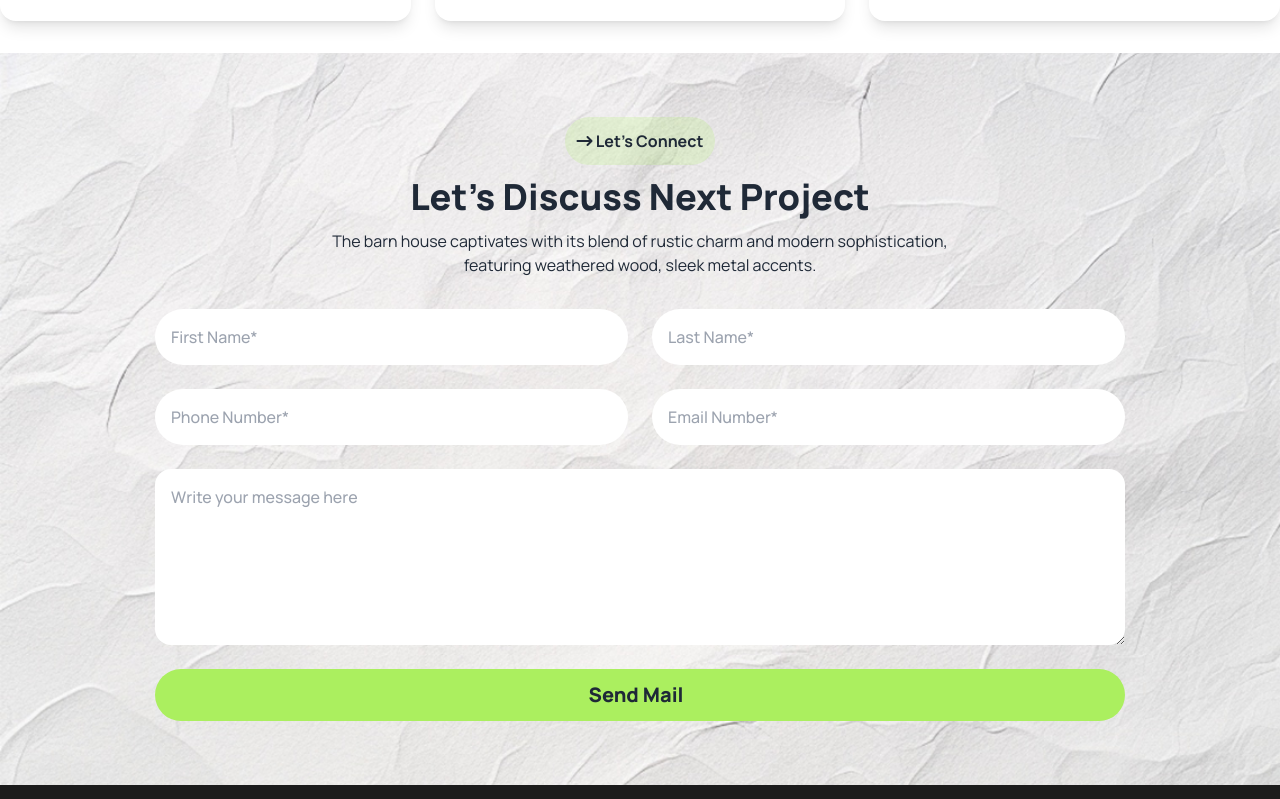
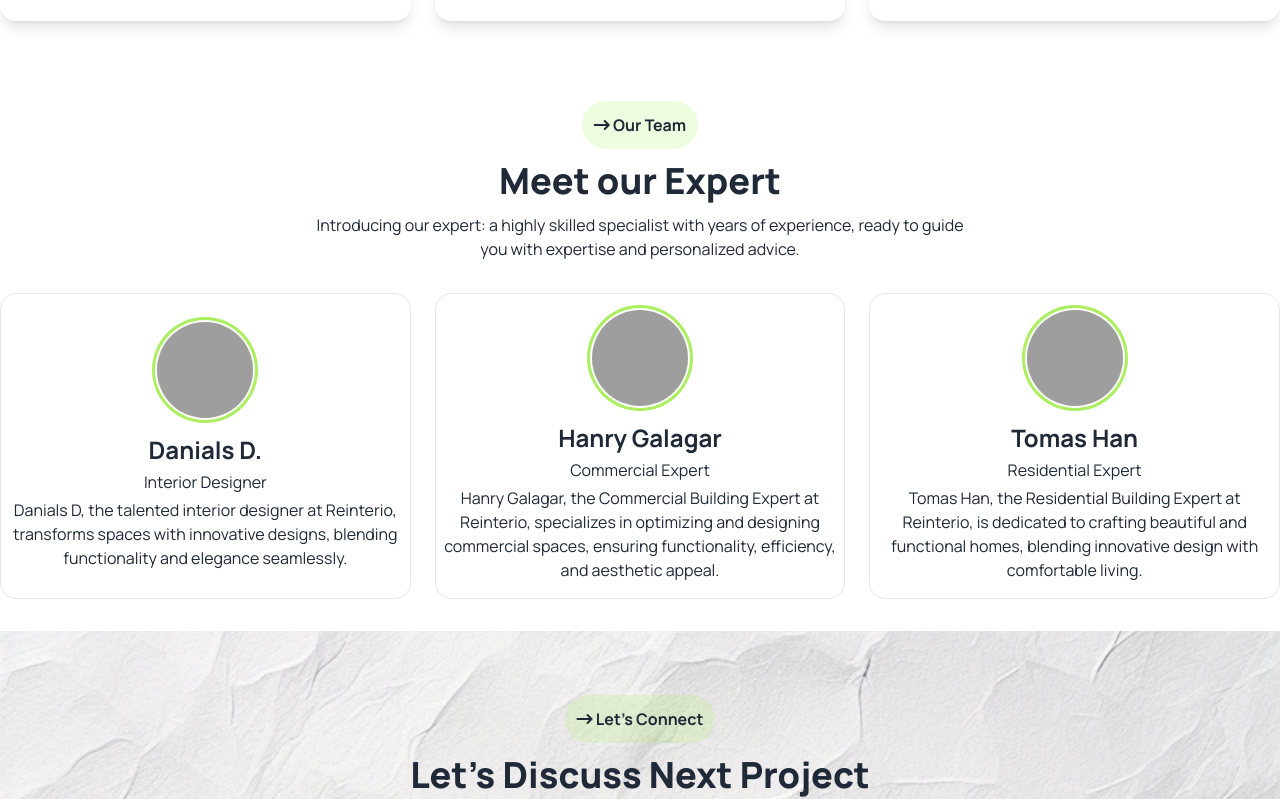
Before and after one commit to tanvirsiraj/reinterio, a plain HTML site: page index.html in a window 1280 px wide. Shown: the part 3777-4576 px from the top of the page. Drawn offline with nearby package versions, Linux system fonts and the light colour scheme; grey boxes are pictures that could not be loaded.

Commit message:
team section added

```diff
--- a/index.html
+++ b/index.html
@@ -396,7 +396,7 @@
         </div>
       </section>
       <!-- article and news section  -->
-      <section class="">
+      <section class="mb-[50px] lg:mb-[80px]">
         <div class="text-center space-y-1 lg:space-y-3">
           <div class="bg-[rgba(171,239,95,0.2)] inline-block p-3 rounded-full">
             <i class="fa-solid fa-arrow-right-long"></i>
@@ -536,6 +536,82 @@
           </div>
         </div>
       </section>
+      <!-- our team section  -->
+      <section class="">
+        <div class="text-center space-y-1 lg:space-y-3">
+          <div class="bg-[rgba(171,239,95,0.2)] inline-block p-3 rounded-full">
+            <i class="fa-solid fa-arrow-right-long"></i>
+            <span class="text-base font-bold ]">Our Team</span>
+          </div>
+          <h1 class="text-2xl lg:text-4xl lead font-extrabold">
+            Meet our Expert
+          </h1>
+          <p class="max-w-[660px] mx-auto">
+            Introducing our expert: a highly skilled specialist with years of
+            experience, ready to guide you with expertise and personalized
+            advice.
+          </p>
+        </div>
+        <div class="grid grid-cols-1 lg:grid-cols-3 gap-6 mt-8">
+          <div class="card flex border py-4 px-2 justify-center text-center">
+            <div class="avatar justify-center">
+              <div
+                class="ring-[#ABEF5F] ring-offset-base-100 w-24 rounded-full ring ring-offset-2"
+              >
+                <img src="https://i.ibb.co/yFsNz7p/11.jpg" />
+              </div>
+            </div>
+
+            <div class="p-0 pt-4 md:pt-0 lg:pt-4 space-y-1 flex flex-col">
+              <h2 class="text-xl md:text-2xl font-bold">Danials D.</h2>
+              <span>Interior Designer</span>
+              <p>
+                Danials D, the talented interior designer at Reinterio,
+                transforms spaces with innovative designs, blending
+                functionality and elegance seamlessly.
+              </p>
+            </div>
+          </div>
+          <div class="card flex border py-4 px-2 justify-center text-center">
+            <div class="avatar justify-center">
+              <div
+                class="ring-[#ABEF5F] ring-offset-base-100 w-24 rounded-full ring ring-offset-2"
+              >
+                <img src="https://i.ibb.co/hLbDd8r/12.jpg" />
+              </div>
+            </div>
+
+            <div class="p-0 pt-4 md:pt-0 lg:pt-4 space-y-1 flex flex-col">
+              <h2 class="text-xl md:text-2xl font-bold">Hanry Galagar</h2>
+              <span>Commercial Expert</span>
+              <p>
+                Hanry Galagar, the Commercial Building Expert at Reinterio,
+                specializes in optimizing and designing commercial spaces,
+                ensuring functionality, efficiency, and aesthetic appeal.
+              </p>
+            </div>
+          </div>
+          <div class="card flex border py-4 px-2 justify-center text-center">
+            <div class="avatar justify-center">
+              <div
+                class="ring-[#ABEF5F] ring-offset-base-100 w-24 rounded-full ring ring-offset-2"
+              >
+                <img src="https://i.ibb.co/z7rTtxL/2.jpg" />
+              </div>
+            </div>
+
+            <div class="p-0 pt-4 md:pt-0 lg:pt-4 space-y-1 flex flex-col">
+              <h2 class="text-xl md:text-2xl font-bold">Tomas Han</h2>
+              <span>Residential Expert</span>
+              <p>
+                Tomas Han, the Residential Building Expert at Reinterio, is
+                dedicated to crafting beautiful and functional homes, blending
+                innovative design with comfortable living.
+              </p>
+            </div>
+          </div>
+        </div>
+      </section>
     </main>
     <!-- form section  -->
     <section
```
